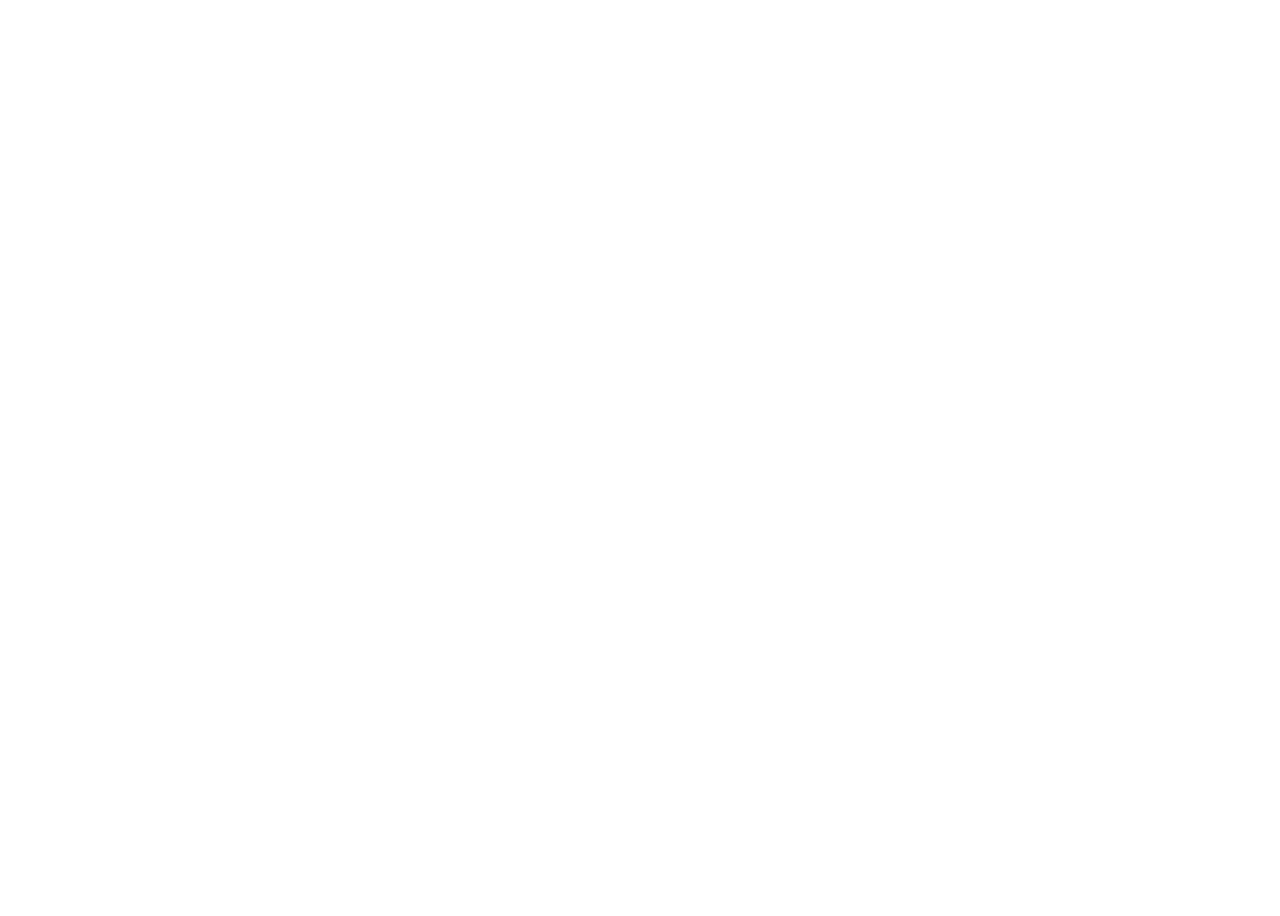
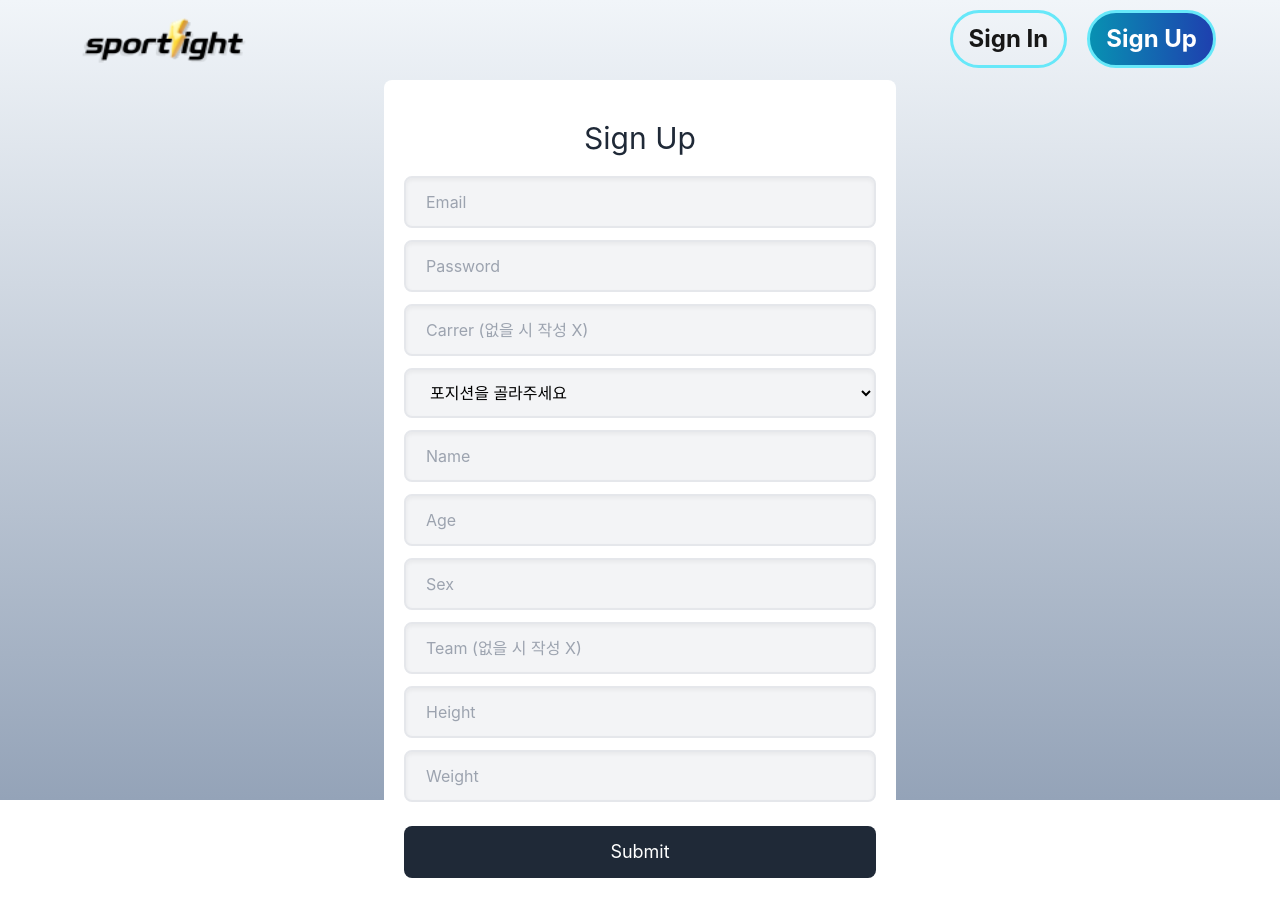
Before and after one commit to Debuging-JunSeoPark/Hufs-Summer-Hackathon, a React (Create React App) app in the folder ice-front/: page /signup in a window 1280 px wide. Before the commit this address had no page. Before the commit the page ends 800 px from the top, so only its background shows below. Built offline with nearby package versions, Linux system fonts and the light colour scheme; the HTML template or start-up script is replaced by a standard one.

Commit message:
signup.js 폼 구현

```diff
--- a/ice-front/src/App.js
+++ b/ice-front/src/App.js
@@ -7,6 +7,7 @@ import Matchup from './pages/matchup.js';
 import MatchupResult from './pages/matchup_result.js';
 import PostMatch from './pages/post_match.js';
 import Login from './pages/login.js';
+import SignUp from './pages/signup.js';
 
 const App = () => {
   return (
@@ -18,6 +19,7 @@ const App = () => {
           <Route path="/matchup_result" element={<MatchupResult />}></Route>
           <Route path="/post_match" element={<PostMatch />}></Route>
           <Route path="/login" element={<Login />}></Route>
+          <Route path="/signup" element={<SignUp />}></Route>
         </Routes>
       </BrowserRouter>
     </div>
--- a/ice-front/src/components/Header.js
+++ b/ice-front/src/components/Header.js
@@ -18,9 +18,11 @@ const Header = () => {
             Sign In
           </div>
         </Link>
-        <div className="justify-center px-4 py-3.5 text-white bg-gradient-to-r from-cyan-600 to-blue-800 border-cyan-300 border-solid border-[3px] rounded-[60px] max-md:px-5">
-          Sign Up
-        </div>
+        <Link to={'/signup'}>
+          <div className="justify-center px-4 py-3.5 text-white bg-gradient-to-r from-cyan-600 to-blue-800 border-cyan-300 border-solid border-[3px] rounded-[60px] max-md:px-5">
+            Sign Up
+          </div>
+        </Link>
       </div>
     </div>
   );
--- /dev/null
+++ b/ice-front/src/pages/signup.js
@@ -0,0 +1,81 @@
+import React from 'react';
+import Header from '../components/Header';
+
+const SignUp = () => {
+  return (
+    <div className="h-screen flex flex-col bg-gradient-to-b from-slate-100 to-slate-400">
+      <Header />
+      <div className="flex flex-1 items-center justify-center">
+        <div className="bg-white w-full max-w-lg py-10 px-5 rounded-lg text-center">
+          <h3 className="text-3xl text-gray-800">Sign Up</h3>
+          <form className="flex flex-col mt-5">
+            <input
+              placeholder="Email"
+              className="bg-gray-100 shadow-inner focus:outline-none border-2 focus:border-opacity-50 focus:border-green-600 mb-3 py-3 px-5 rounded-lg"
+            />
+            <input
+              type="password"
+              placeholder="Password"
+              className="bg-gray-100 shadow-inner focus:outline-none border-2 focus:border-opacity-50 focus:border-green-600 mb-3 py-3 px-5 rounded-lg"
+            />
+            <input
+              type="text"
+              placeholder="Carrer (없을 시 작성 X)"
+              className="bg-gray-100 shadow-inner focus:outline-none border-2 focus:border-opacity-50 focus:border-green-600 mb-3 py-3 px-5 rounded-lg"
+            />
+            <select
+              name="Position"
+              className="bg-gray-100 shadow-inner focus:outline-none border-2 focus:border-opacity-50 focus:border-green-600 mb-3 py-3 px-5 rounded-lg"
+            >
+              <option value="없음">포지션을 골라주세요</option>
+              <option value="catcher">포수</option>
+              <option value="pitcher">투수</option>
+              <option value="first_base">1루수</option>
+              <option value="second_base">2루수</option>
+              <option value="third_base">3루수</option>
+              <option value="shortstop">유격수</option>
+              <option value="left_fielder">좌익수</option>
+              <option value="center_fielder">중견수</option>
+              <option value="right_fielder">우익수</option>
+            </select>
+            <input
+              type="text"
+              placeholder="Name"
+              className="bg-gray-100 shadow-inner focus:outline-none border-2 focus:border-opacity-50 focus:border-green-600 mb-3 py-3 px-5 rounded-lg"
+            />
+            <input
+              type="number"
+              placeholder="Age"
+              className="bg-gray-100 shadow-inner focus:outline-none border-2 focus:border-opacity-50 focus:border-green-600 mb-3 py-3 px-5 rounded-lg"
+            />
+            <input
+              type="number"
+              placeholder="Sex"
+              className="bg-gray-100 shadow-inner focus:outline-none border-2 focus:border-opacity-50 focus:border-green-600 mb-3 py-3 px-5 rounded-lg"
+            />
+            <input
+              type="text"
+              placeholder="Team (없을 시 작성 X)"
+              className="bg-gray-100 shadow-inner focus:outline-none border-2 focus:border-opacity-50 focus:border-green-600 mb-3 py-3 px-5 rounded-lg"
+            />
+            <input
+              type="number"
+              placeholder="Height"
+              className="bg-gray-100 shadow-inner focus:outline-none border-2 focus:border-opacity-50 focus:border-green-600 mb-3 py-3 px-5 rounded-lg"
+            />
+            <input
+              type="number"
+              placeholder="Weight"
+              className="bg-gray-100 shadow-inner focus:outline-none border-2 focus:border-opacity-50 focus:border-green-600 mb-3 py-3 px-5 rounded-lg"
+            />
+            <button className="py-3 px-5 bg-gray-800 text-white mt-3 text-lg rounded-lg focus:outline-none hover:opacity-90">
+              Submit
+            </button>
+          </form>
+        </div>
+      </div>
+    </div>
+  );
+};
+
+export default SignUp;
```
